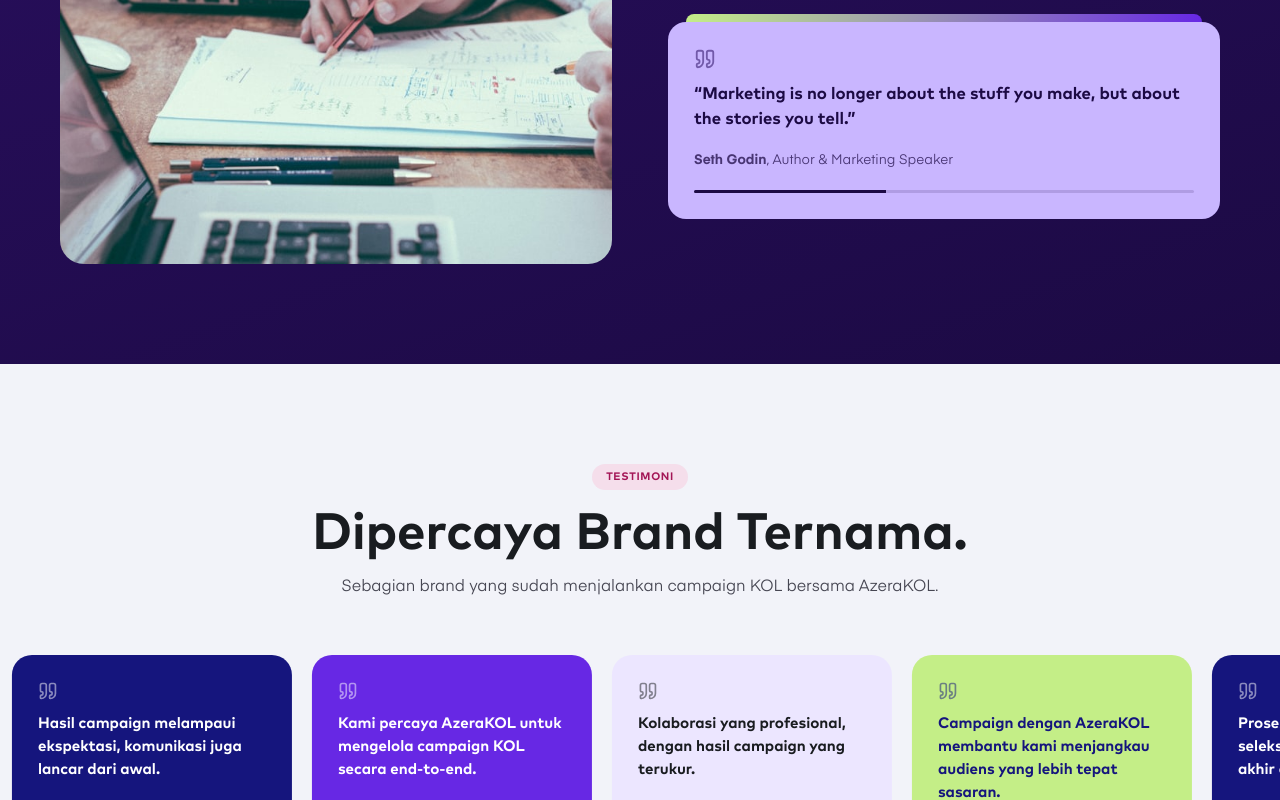
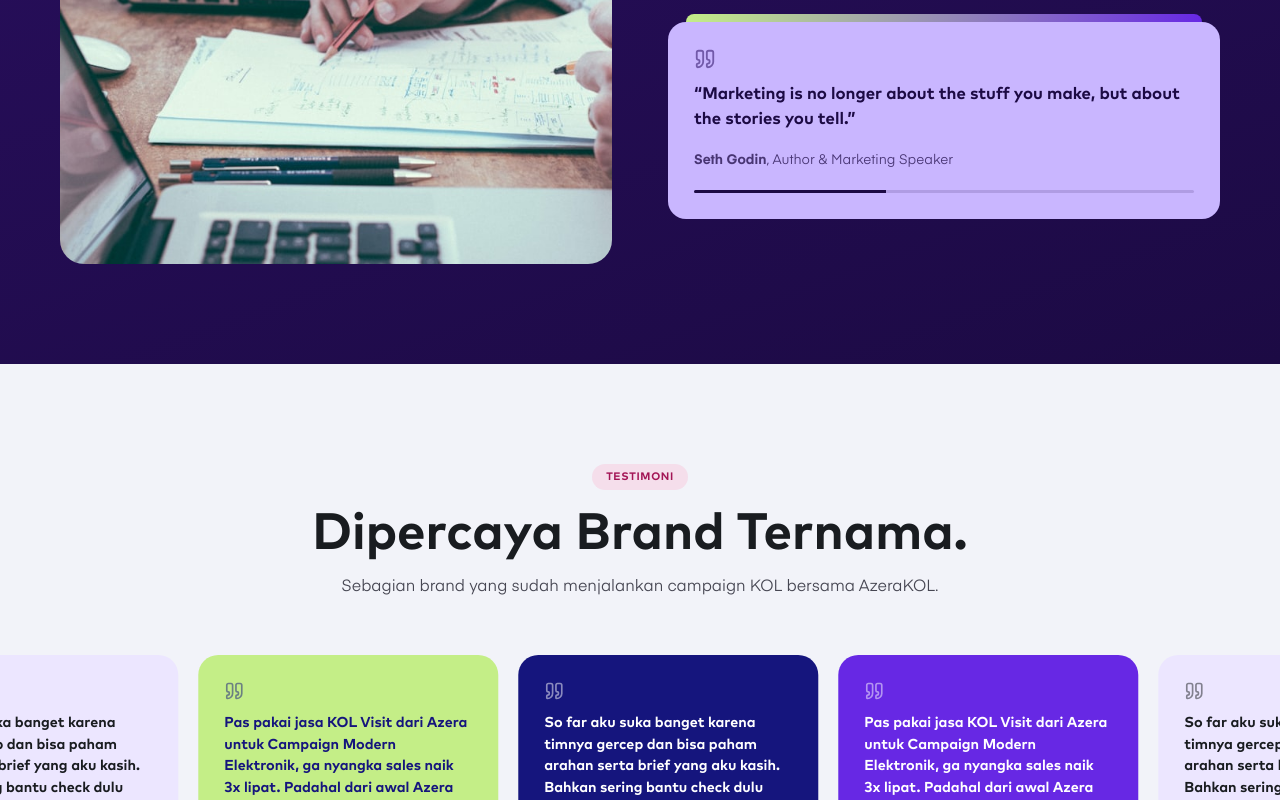
Before and after one commit to fabian4819/Azera-Frontend, a React (Vite) app: page / in a window 1280 px wide. Shown: the part 5674-6474 px from the top of the page. Built offline with nearby package versions, Linux system fonts and the light colour scheme; no server answers.

Commit message:
Replace generic brand testimonials with real client quotes and update se

```diff
--- a/src/components/sections/Testimonials.tsx
+++ b/src/components/sections/Testimonials.tsx
@@ -3,16 +3,23 @@ import { motion, useInView } from 'framer-motion';
 import { Quote } from 'lucide-react';
 import { ease } from '../../lib/motion';
 
-// Brand portfolio AzeraKOL (logo asli, sama seperti yang dipakai di halaman Portfolio).
-// Kutipan sengaja generik & atribusinya "Tim [Brand]" — bukan nama orang yang dikarang,
-// supaya tidak mengklaim ada individu spesifik yang mengucapkannya.
-const brandQuotes = [
-  { brand: 'Hanasui', logo: '/logos/hanasui.png', quote: 'Campaign dengan AzeraKOL membantu kami menjangkau audiens yang lebih tepat sasaran.' },
-  { brand: 'Pigeon', logo: '/logos/pigeon.svg', quote: 'Proses kerja sama rapi, dari seleksi KOL sampai laporan akhir campaign.' },
-  { brand: 'XL Axiata', logo: '/logos/xl-axiata.svg', quote: 'AzeraKOL memahami kebutuhan campaign kami dengan cepat dan detail.' },
-  { brand: 'Kopi ABC', logo: '/logos/kopi-abc.png', quote: 'Hasil campaign melampaui ekspektasi, komunikasi juga lancar dari awal.' },
-  { brand: 'Smartfren', logo: '/logos/smartfren.svg', quote: 'Kami percaya AzeraKOL untuk mengelola campaign KOL secara end-to-end.' },
-  { brand: 'Pertamina', logo: '/logos/pertamina.svg', quote: 'Kolaborasi yang profesional, dengan hasil campaign yang terukur.' },
+interface QuoteItem {
+  quote: string;
+  name: string;
+  title?: string;
+  badge: string;
+}
+
+// Testimoni nyata dari klien, dengan atribusi orangnya langsung (bukan brand generik).
+const quoteItems: QuoteItem[] = [
+  {
+    quote: 'Pas pakai jasa KOL Visit dari Azera untuk Campaign Modern Elektronik, ga nyangka sales naik 3x lipat. Padahal dari awal Azera tidak menjanjikan sales, karena saya juga menyadari bahwa KOL memang ditujukan untuk awareness. Happy doing business with Azera. Next event, ada pesanan KOL lagi.',
+    name: 'Farrel', title: 'CEO of Amartya', badge: 'Repeat Client · 6 Campaigns · 2025–2026',
+  },
+  {
+    quote: 'So far aku suka banget karena timnya gercep dan bisa paham arahan serta brief yang aku kasih. Bahkan sering bantu check dulu sebelum aku check, which is sangat membantu. Timnya juga enak diajak diskusi dan kalau ada yang belum dipahami, bisa langsung dibahas lewat call.',
+    name: 'Rahel Indriawan', title: 'Campaign Connector', badge: 'Repeat Client · 30+ Campaigns · Since 2024',
+  },
 ];
 
 const cardStyles = [
@@ -22,7 +29,7 @@ const cardStyles = [
   { bg: 'var(--primary)', text: '#fff', sub: 'rgba(255,255,255,0.6)', chip: 'rgba(255,255,255,0.14)' },
 ];
 
-function TestimonialCard({ item, styleIdx }: { item: (typeof brandQuotes)[number]; styleIdx: number }) {
+function TestimonialCard({ item, styleIdx }: { item: QuoteItem; styleIdx: number }) {
   const s = cardStyles[styleIdx % cardStyles.length];
   return (
     <div
@@ -30,34 +37,36 @@ function TestimonialCard({ item, styleIdx }: { item: (typeof brandQuotes)[number
         background: s.bg,
         borderRadius: '20px',
         padding: '26px',
-        width: '280px',
+        width: '300px',
         flexShrink: 0,
         display: 'flex',
         flexDirection: 'column',
         justifyContent: 'space-between',
-        minHeight: '210px',
+        minHeight: '230px',
       }}
     >
       <div>
         <Quote size={20} color={s.text} style={{ opacity: 0.5, marginBottom: '12px' }} />
-        <p style={{ fontFamily: 'var(--font-display)', fontWeight: 700, fontSize: '0.95rem', color: s.text, lineHeight: 1.5 }}>
+        <p style={{ fontFamily: 'var(--font-display)', fontWeight: 700, fontSize: '0.9rem', color: s.text, lineHeight: 1.5 }}>
           {item.quote}
         </p>
       </div>
       <div style={{ display: 'flex', alignItems: 'center', gap: '10px', marginTop: '18px' }}>
-        <div style={{ width: '32px', height: '32px', borderRadius: '9px', background: s.chip, display: 'flex', alignItems: 'center', justifyContent: 'center', padding: '5px', flexShrink: 0 }}>
-          <img src={item.logo} alt={item.brand} style={{ maxWidth: '100%', maxHeight: '100%', objectFit: 'contain' }} />
+        <div style={{ width: '32px', height: '32px', borderRadius: '9px', background: s.chip, display: 'flex', alignItems: 'center', justifyContent: 'center', color: s.text, fontFamily: 'var(--font-display)', fontWeight: 700, fontSize: '0.8rem', flexShrink: 0 }}>
+          {item.name[0].toUpperCase()}
         </div>
         <div>
-          <p style={{ fontFamily: 'var(--font-display)', fontWeight: 700, fontSize: '0.78rem', color: s.text }}>Tim {item.brand}</p>
-          <p style={{ fontSize: '0.7rem', color: s.sub }}>{item.brand}</p>
+          <p style={{ fontFamily: 'var(--font-display)', fontWeight: 700, fontSize: '0.78rem', color: s.text }}>
+            {item.name}{item.title ? ` — ${item.title}` : ''}
+          </p>
+          <p style={{ fontSize: '0.7rem', color: s.sub }}>{item.badge}</p>
         </div>
       </div>
     </div>
   );
 }
 
-function MarqueeRow({ items, direction, duration }: { items: (typeof brandQuotes)[number][]; direction: 'left' | 'right'; duration: number }) {
+function MarqueeRow({ items, direction, duration }: { items: QuoteItem[]; direction: 'left' | 'right'; duration: number }) {
   // Konten digandakan 2x (dua set identik berurutan) — trik CSS marquee klasik:
   // animasikan translateX 0 -> -50%, begitu sampai -50% posisinya identik dengan
   // awal lagi, jadi loop-nya mulus tak terlihat sambungannya.
@@ -66,7 +75,7 @@ function MarqueeRow({ items, direction, duration }: { items: (typeof brandQuotes
     <div style={{ overflow: 'hidden', width: '100%' }} className="marquee-row">
       <div
         className={direction === 'left' ? 'marquee-track-left' : 'marquee-track-right'}
-        style={{ display: 'flex', gap: '20px', width: 'fit-content', animationDuration: `${duration}s` }}
+        style={{ display: 'flex', alignItems: 'flex-start', gap: '20px', width: 'fit-content', animationDuration: `${duration}s` }}
       >
         {doubled.map((item, i) => (
           <TestimonialCard key={i} item={item} styleIdx={i} />
@@ -80,10 +89,9 @@ export default function Testimonials() {
   const ref = useRef(null);
   const isInView = useInView(ref, { once: true, margin: '-100px' });
 
-  // Portfolio cuma 6 brand — digandakan berkali-kali per baris (dengan urutan/offset
-  // beda tiap baris) supaya marquee-nya terasa "banyak", sesuai permintaan.
-  const rowA = [...brandQuotes, ...brandQuotes, ...brandQuotes];
-  const rowB = [...brandQuotes.slice(3), ...brandQuotes.slice(0, 3), ...brandQuotes, ...brandQuotes];
+  // Cuma 2 testimoni — diulang beberapa kali dulu supaya track-nya cukup panjang
+  // dan terasa looping tak berujung, bukan cuma bolak-balik 2 kartu.
+  const loopItems = Array(6).fill(quoteItems).flat();
 
   return (
     <section className="section-py" style={{ background: 'var(--surface-low)', overflow: 'hidden' }} ref={ref}>
@@ -108,10 +116,8 @@ export default function Testimonials() {
         initial={{ opacity: 0 }}
         animate={isInView ? { opacity: 1 } : {}}
         transition={{ duration: 0.6, ease, delay: 0.15 }}
-        style={{ display: 'flex', flexDirection: 'column', gap: '20px' }}
       >
-        <MarqueeRow items={rowA} direction="left" duration={42} />
-        <MarqueeRow items={rowB} direction="right" duration={48} />
+        <MarqueeRow items={loopItems} direction="left" duration={60} />
       </motion.div>
 
       <style>{`
```
Also changed, not shown: src/index.css (+15 -0 lines).
